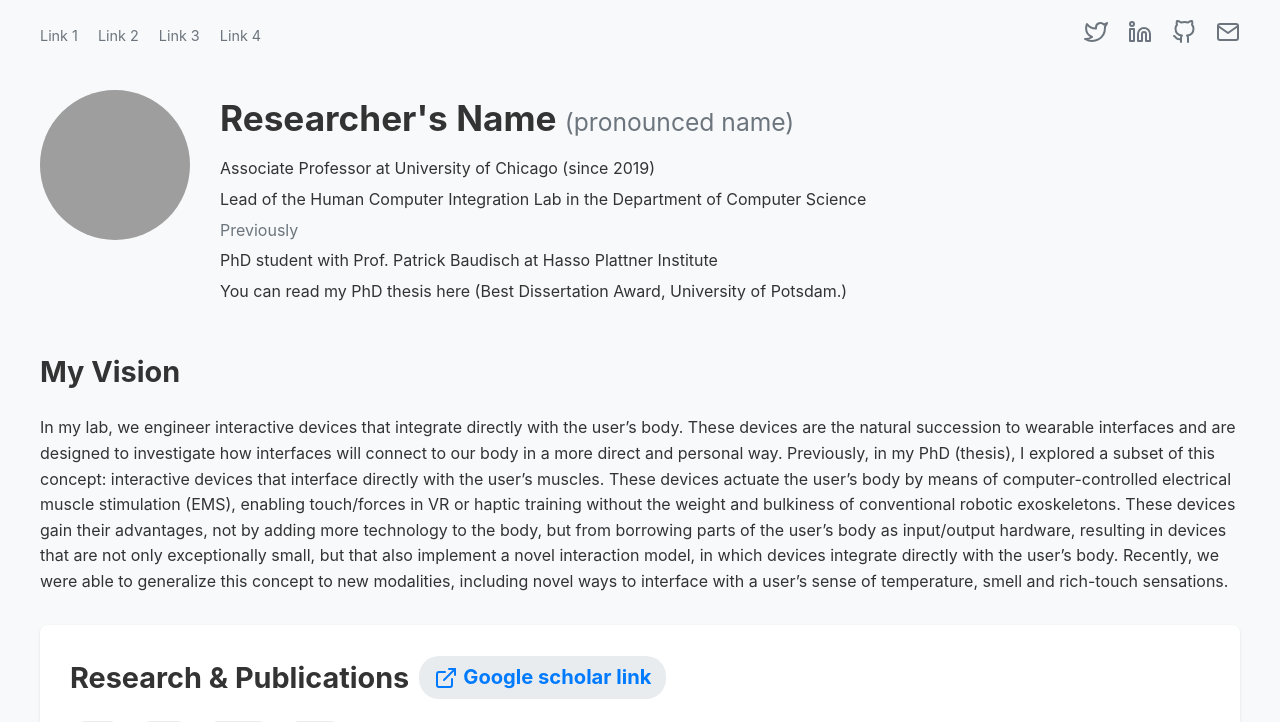
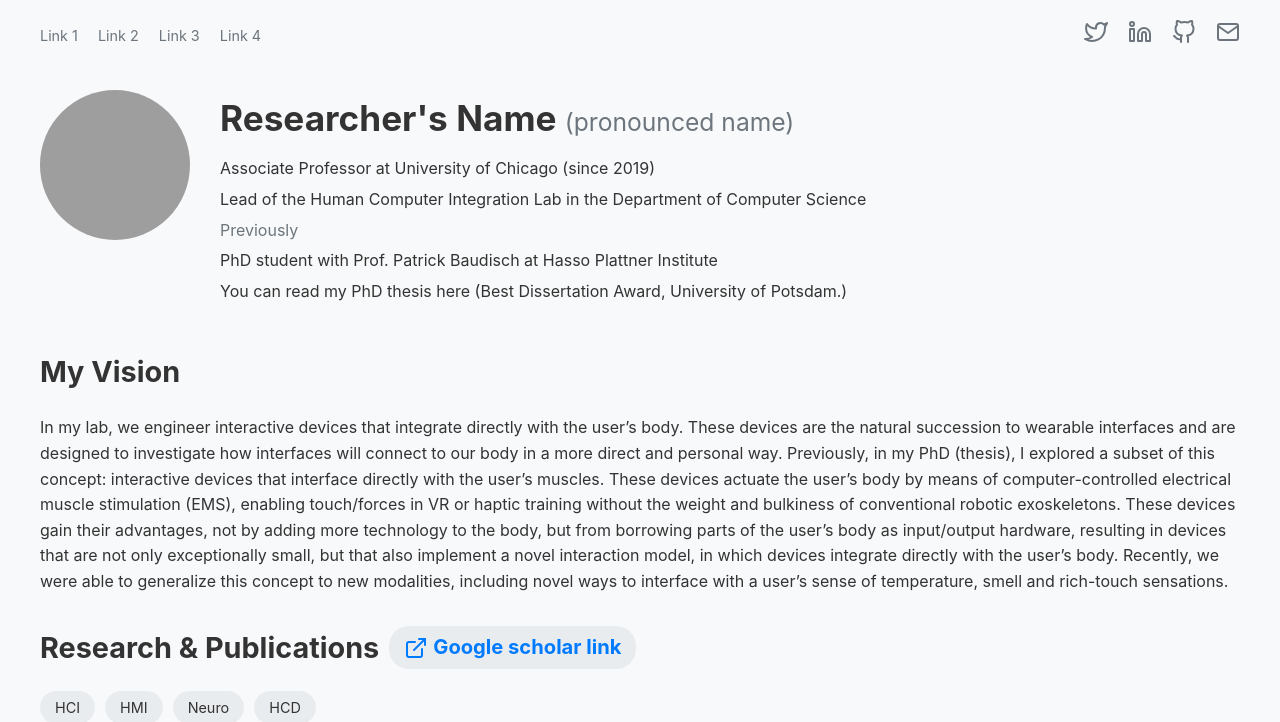
Before and after one commit to fatik/scireal, a Jekyll site: the page built from index.html, in a window 1280 px wide. Shown: the top 722 px of the page. Built offline with Jekyll 4.4.1, drawn with Linux system fonts in a browser that asks for light colours; grey boxes are pictures that could not be loaded.

Commit message:
Update default.html

```diff
--- a/_layouts/default.html
+++ b/_layouts/default.html
@@ -202,7 +202,7 @@
         {{ site.vision | markdownify }}
     </section>
 
-    <section class="section section-box">
+    <section class="section">
         <h2>
             Research & Publications
             <a href="{{ site.google_scholar }}" class="google-scholar">
```
